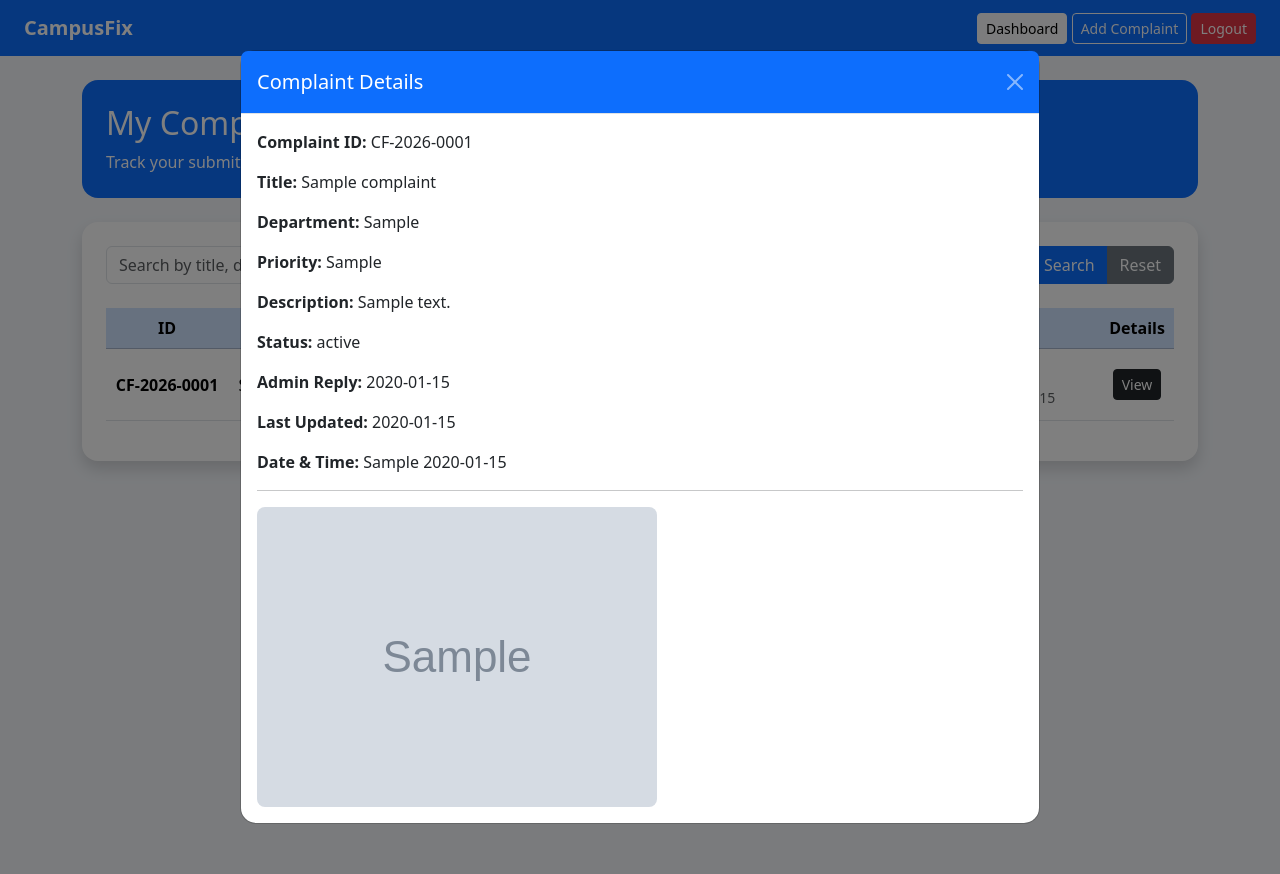
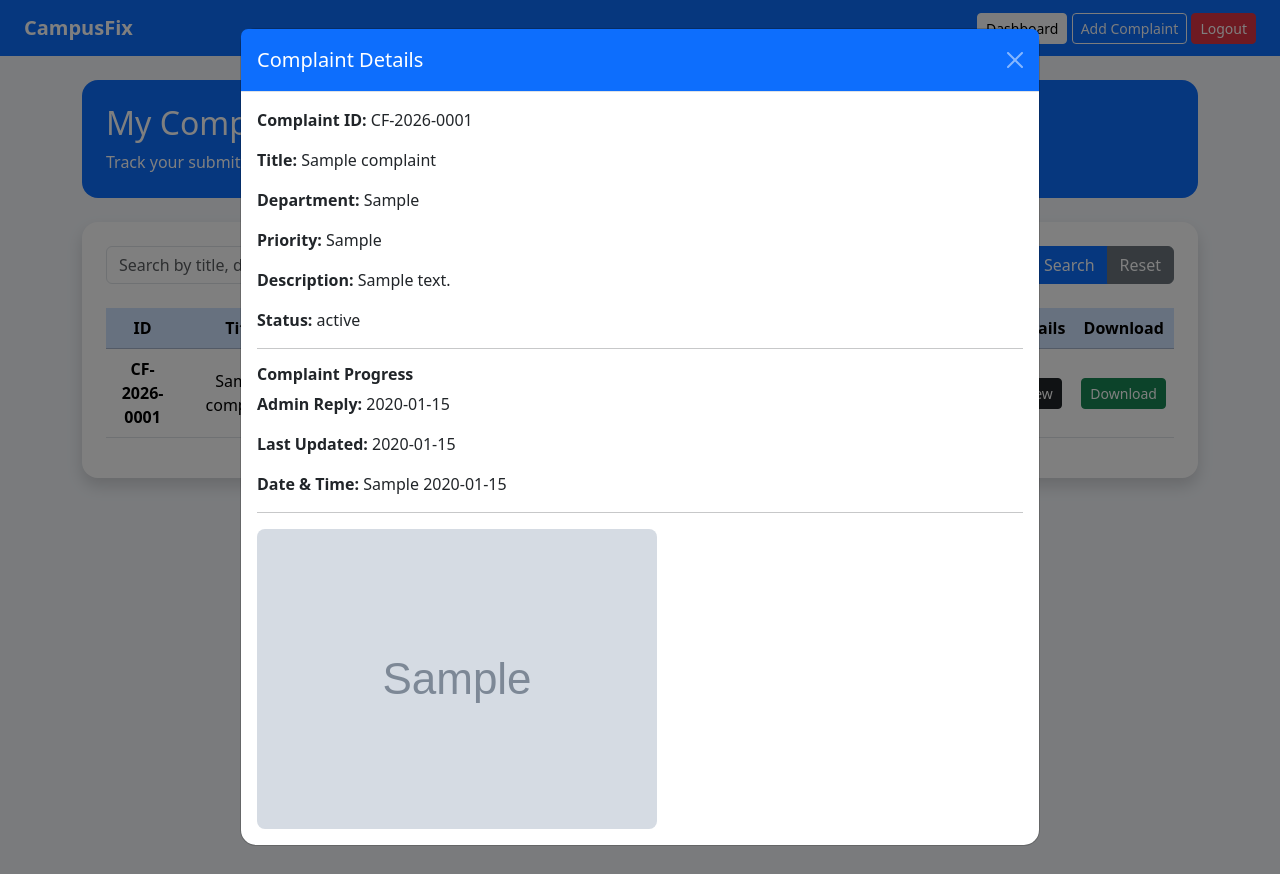
Before and after one commit to ChakradharShinde2005/CampusFix, a Flask app: page /my_complaints in a window 1280 px wide, after a click on "View". Run offline with Flask 3, Linux system fonts and the light colour scheme; the visitor is signed in with stand-in values (Sample User, id 1); tables that the repository leaves empty hold one stand-in row (values such as "Sample post"); grey boxes marked "Sample" are stand-in pictures.

Commit message:
Added complaint timeline tracking and improved student complaint view

```diff
--- a/app.py
+++ b/app.py
@@ -56,20 +56,22 @@ def init_db():
     """)
 
     cursor.execute("""
-        CREATE TABLE IF NOT EXISTS complaints (
-            id INTEGER PRIMARY KEY AUTOINCREMENT,
-            student_name TEXT NOT NULL,
-            email TEXT NOT NULL,
-            title TEXT NOT NULL,
-            department TEXT NOT NULL,
-            description TEXT NOT NULL,
-            image TEXT,
-            status TEXT DEFAULT 'Pending',
-            admin_reply TEXT DEFAULT '',
-            last_updated TEXT,
-            date TEXT,
-            time TEXT
-        )
+    CREATE TABLE IF NOT EXISTS complaints (
+        id INTEGER PRIMARY KEY AUTOINCREMENT,
+        student_name TEXT NOT NULL,
+        email TEXT NOT NULL,
+        title TEXT NOT NULL,
+        department TEXT NOT NULL,
+        description TEXT NOT NULL,
+        image TEXT,
+        status TEXT DEFAULT 'Pending',
+        admin_reply TEXT DEFAULT '',
+        last_updated TEXT,
+        date TEXT,
+        time TEXT,
+        priority TEXT DEFAULT 'Medium',
+        timeline TEXT DEFAULT 'Submitted'
+    )
     """)
 
     try:
@@ -591,9 +593,20 @@ def update_status(complaint_id):
 
     cursor.execute("""
         UPDATE complaints
-        SET status=?, admin_reply=?, last_updated=?
+        SET
+            status=?,
+            admin_reply=?,
+            last_updated=?,
+            timeline=?
         WHERE id=?
-    """, (new_status, admin_reply, last_updated, complaint_id))
+    """, (
+
+        new_status,
+        admin_reply,
+        last_updated,
+        new_status,
+        complaint_id
+    ))
 
     conn.commit()
     conn.close()
@@ -675,6 +688,135 @@ def export_csv():
     response = make_response(data)
     response.headers["Content-Type"] = "text/csv"
     response.headers["Content-Disposition"] = "attachment; filename=CampusFix_Report.csv"
+
+    return response
+@app.route("/download_receipt/<int:complaint_id>")
+def download_receipt(complaint_id):
+
+    if "email" not in session:
+        return redirect("/login")
+
+
+    conn = sqlite3.connect("database.db")
+    cursor = conn.cursor()
+
+    cursor.execute("""
+        SELECT *
+        FROM complaints
+        WHERE id=? AND email=?
+    """, (complaint_id, session["email"]))
+
+    complaint = cursor.fetchone()
+    print("complaint Data =", complaint)
+    conn.close()
+
+    if not complaint:
+        return "Complaint not found."
+
+    buffer = BytesIO()
+
+    pdf = canvas.Canvas(buffer, pagesize=A4)
+
+    width, height = A4
+
+    y = height - 60
+
+    pdf.setFont("Helvetica-Bold", 22)
+    pdf.drawString(160, y, "CampusFix")
+
+    y -= 30
+    pdf.setFont("Helvetica", 12)
+    pdf.drawString(170, y, "Complaint Receipt")
+
+    y -= 45
+
+    pdf.setFont("Helvetica-Bold", 12)
+    pdf.drawString(50, y, "Complaint ID:")
+    pdf.setFont("Helvetica", 12)
+    pdf.drawString(170, y, f"CF-2026-{complaint[0]:04d}")
+
+    y -= 25
+
+    pdf.setFont("Helvetica-Bold", 12)
+    pdf.drawString(50, y, "Student Name:")
+    pdf.setFont("Helvetica", 12)
+    pdf.drawString(170, y, str(complaint[1] or ""))
+
+    y -= 25
+
+    pdf.setFont("Helvetica-Bold", 12)
+    pdf.drawString(50, y, "Email:")
+    pdf.setFont("Helvetica", 12)
+    pdf.drawString(170, y, str(complaint[2] or ""))
+
+    y -= 25
+
+    pdf.setFont("Helvetica-Bold", 12)
+    pdf.drawString(50, y, "Title:")
+    pdf.setFont("Helvetica", 12)
+    pdf.drawString(170, y, str(complaint[3] or ""))
+
+    y -= 25
+
+    pdf.setFont("Helvetica-Bold", 12)
+    pdf.drawString(50, y, "Department:")
+    pdf.setFont("Helvetica", 12)
+    pdf.drawString(170, y, str(complaint[4] or ""))
+
+    y -= 25
+
+    pdf.setFont("Helvetica-Bold", 12)
+    pdf.drawString(50, y, "Priority:")
+    pdf.setFont("Helvetica", 12)
+    pdf.drawString(170, y, str(complaint[12] or "Medium"))
+
+    y -= 25
+
+    pdf.setFont("Helvetica-Bold", 12)
+    pdf.drawString(50, y, "Status:")
+    pdf.setFont("Helvetica", 12)
+    pdf.drawString(170, y, str(complaint[7] or "pending"))
+
+    y -= 25
+
+    pdf.setFont("Helvetica-Bold", 12)
+    pdf.drawString(50, y, "Date:")
+    pdf.setFont("Helvetica", 12)
+    pdf.drawString(170, y, str(complaint[10] or "Not Available"))
+
+    y -= 25
+
+    pdf.setFont("Helvetica-Bold", 12)
+    pdf.drawString(50, y, "Time:")
+    pdf.setFont("Helvetica", 12)
+    pdf.drawString(170, y, str(complaint[11] or "Not Available"))
+
+    y -= 40
+
+    pdf.setFont("Helvetica-Bold", 12)
+    pdf.drawString(50, y, "Description:")
+
+    y -= 20
+
+    text = pdf.beginText(50, y)
+    text.setFont("Helvetica", 11)
+
+    for line in str(complaint[5] or "").split("\n"):
+        text.textLine(line)
+
+    pdf.drawText(text)
+
+    pdf.save()
+
+    buffer.seek(0)
+
+    response = make_response(buffer.getvalue())
+
+    response.headers["Content-Type"] = "application/pdf"
+
+    response.headers["Content-Disposition"] = (
+        f"attachment; filename=Complaint_{complaint[0]}.pdf"
+    )
 
     return response
 @app.route("/delete_complaint/<int:complaint_id>")
--- a/templates/my_complaints.html
+++ b/templates/my_complaints.html
@@ -49,6 +49,7 @@
                         <th>Status</th>
                         <th>Admin Reply</th>
                         <th>Details</th>
+                        <th>Download</th>
                     </tr>
                 </thead>
 
@@ -116,6 +117,12 @@
                                 View
                             </button>
                         </td>
+                        <td>
+                            <a href="/download_receipt/{{ complaint[0] }}"
+                            class="btn btn-success btn-sm">
+                                Download
+                            </a>
+                        </td>
                     </tr>
 
                     <div class="modal fade" id="detailsModal{{ complaint[0] }}" tabindex="-1">
@@ -133,6 +140,51 @@
                                     <p><b>Priority:</b> {{ complaint[12] }}</p>
                                     <p><b>Description:</b> {{ complaint[5] }}</p>
                                     <p><b>Status:</b> {{ complaint[7] }}</p>
+                                    <hr>
+
+                                    <h6 class="fw-bold">Complaint Progress</h6>
+
+                                    {% if complaint[7] == "Pending" %}
+
+                                    <div class="alert alert-warning">
+                                        🟡 Complaint Submitted → Pending
+                                    </div>
+
+                                    {% elif complaint[7] == "In Progress" %}
+
+                                    <div class="alert alert-info">
+                                        🟡 Submitted
+                                        <br>
+                                        ⬇
+                                        <br>
+                                        🔵 In Progress
+                                    </div>
+
+                                    {% elif complaint[7] == "Resolved" %}
+
+                                    <div class="alert alert-success">
+                                        🟡 Submitted
+                                        <br>
+                                        ⬇
+                                        <br>
+                                        🔵 In Progress
+                                        <br>
+                                        ⬇
+                                        <br>
+                                        🟢 Resolved
+                                    </div>
+
+                                    {% elif complaint[7] == "Rejected" %}
+
+                                    <div class="alert alert-danger">
+                                        🟡 Submitted
+                                        <br>
+                                        ⬇
+                                        <br>
+                                        ❌ Rejected
+                                    </div>
+
+                                    {% endif %}
                                     <p><b>Admin Reply:</b> {{ complaint[10] if complaint[10] else "No reply yet" }}</p>
                                     <p><b>Last Updated:</b> {{ complaint[11] if complaint[11] else "Not updated yet" }}</p>
                                     <p><b>Date & Time:</b> {{ complaint[8] }} {{ complaint[9] }}</p>
@@ -166,7 +218,7 @@
 
                 {% else %}
                     <tr>
-                        <td colspan="9" class="text-muted py-4">No complaints found.</td>
+                        <td colspan="10" class="text-muted py-4">No complaints found.</td>
                     </tr>
                 {% endfor %}
                 </tbody>
```
